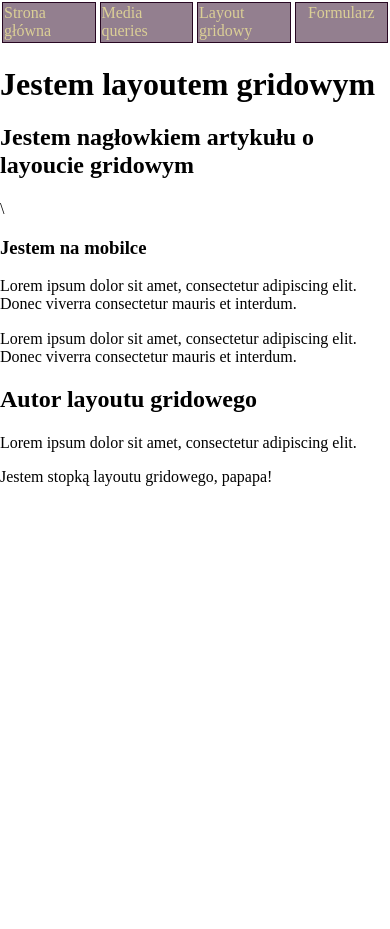
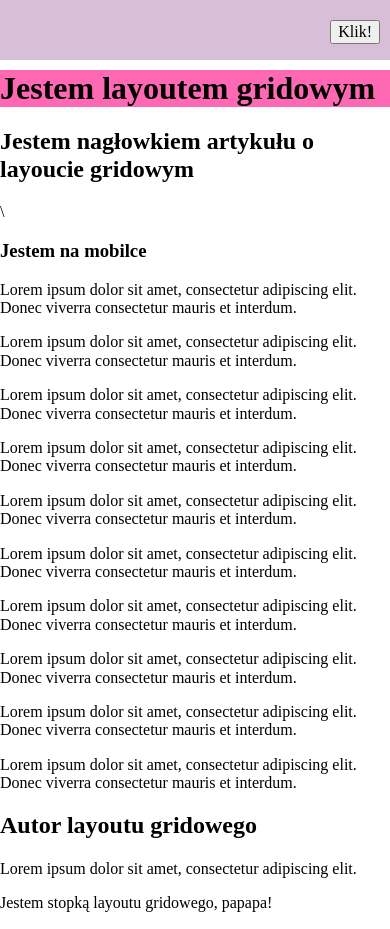
Before and after one commit to Karwska/homepage, a plain HTML site: page html/media_queries_testing.html in a window 390 px wide. Before the commit the page ends 844 px from the top, so only its background shows below. Drawn offline with Linux system fonts and the light colour scheme.

Commit message:
media queries testing added

```diff
--- a/css/media-queries.css
+++ b/css/media-queries.css
@@ -1,4 +1,8 @@
-F .layout__header {
+.layout {
+  margin: 70px auto 0;
+}
+
+.layout__header {
   grid-area: header;
   background-color: hotpink;
   grid-column: 1 / span 3;
@@ -14,10 +18,25 @@ F .layout__header {
   grid-column-start: 3;
   grid-column-end: 4;
 }
+
+.header {
+  top: 0;
+  background-color: thistle;
+  min-height: 60px;
+  width: 100%;
+  position: fixed;
+}
 .navigation {
-  max-width: 100vw;
-  display: flex;
-  justify-content: center;
+  display: none;
+}
+
+.hamburger {
+  position: absolute;
+  top: 20px;
+  right: 10px;
+}
+.navigation--open {
+  display: block;
 }
 .navigation__link {
   border: 1px solid #270722;
@@ -37,6 +56,9 @@ F .layout__header {
   .layout__article {
     color: greenyellow;
   }
+  .hamburger {
+    display: none;
+  }
   .layout {
     display: grid;
     grid-template-areas:
@@ -49,10 +71,31 @@ F .layout__header {
     width: 770px;
     margin: 16px auto;
   }
+
+  .header {
+    position: initial;
+  }
+
   .mobile {
-    color: yellow
+    color: yellow;
   }
+  .navigation {
+    max-width: 100vw;
+    display: flex;
+    justify-content: center;
   }
+  .navigation__link {
+    border: 1px solid #270722;
+    width: 100px;
+    padding: 1px;
+    margin: 2px;
+    background: #300a2a85;
+    color: #dbcf96;
+    text-decoration: none;
+    display: flex;
+    justify-content: center;
+  }
+}
 
 @media screen and (min-width: 1024px) {
   body {
--- a/html/media_queries_testing.html
+++ b/html/media_queries_testing.html
@@ -3,27 +3,54 @@
   <head>
     <meta charset="UTF-8" />
     <meta name="viewport" content="width=device-width, initial-scale=1.0" />
-    <title>Karwska|Media Queries Testing Page </title>
+    <title>Karwska|Media Queries Testing Page</title>
     <link href="/css/normalize.css" rel="stylesheet" type="text/css" />
     <link href="/css/media-queries.css" rel="stylesheet" type="text/css" />
   </head>
 
   <body>
-    <header id="top">
-      <nav class="navigation">
+    <header id="top" class="header">
+      <nav class="navigation navigation--js">
         <a href="/index.html" class="navigation__link">Strona główna</a>
         <a href="/html/media_queries_testing.html" class="navigation__link">Media queries</a>
         <a href="/html/layout_grid.html" class="navigation__link">Layout gridowy</a>
         <a href="/html/formularz.html" class="navigation__link">Formularz</a>
       </nav>
+      <button class="hamburger hamburger--js" aria-label="Otwórz menu">Klik!</button>
     </header>
     <main class="layout">
       <header class="layout__header">
         <h1>Jestem layoutem gridowym</h1>
       </header>
       <article class="layout__article">
-        <h2>Jestem nagłowkiem artykułu o layoucie gridowym</h2>\
+        <h2>Jestem nagłowkiem artykułu o layoucie gridowym</h2>
+        \
         <h3 class="mobile">Jestem na mobilce</h3>
+        <p>
+          Lorem ipsum dolor sit amet, consectetur adipiscing elit. Donec viverra consectetur mauris et interdum.
+        </p>
+        <p>
+          Lorem ipsum dolor sit amet, consectetur adipiscing elit. Donec viverra consectetur mauris et interdum.
+        </p>
+        <p>
+          Lorem ipsum dolor sit amet, consectetur adipiscing elit. Donec viverra consectetur mauris et interdum.
+        </p>
+        <p>
+          Lorem ipsum dolor sit amet, consectetur adipiscing elit. Donec viverra consectetur mauris et interdum.
+        </p>
+        <p>
+          Lorem ipsum dolor sit amet, consectetur adipiscing elit. Donec viverra consectetur mauris et interdum.
+        </p>
+        <p>
+          Lorem ipsum dolor sit amet, consectetur adipiscing elit. Donec viverra consectetur mauris et interdum.
+        </p>
+
+        <p>
+          Lorem ipsum dolor sit amet, consectetur adipiscing elit. Donec viverra consectetur mauris et interdum.
+        </p>
+        <p>
+          Lorem ipsum dolor sit amet, consectetur adipiscing elit. Donec viverra consectetur mauris et interdum.
+        </p>
         <p>
           Lorem ipsum dolor sit amet, consectetur adipiscing elit. Donec viverra consectetur mauris et interdum.
         </p>
@@ -41,5 +68,6 @@
         <p>Jestem stopką layoutu gridowego, papapa!</p>
       </footer>
     </main>
+    <script src="/js/media-queries.js"></script>
   </body>
 </html>
--- /dev/null
+++ b/js/media-queries.js
@@ -0,0 +1,6 @@
+const hamburger = document.querySelector(".hamburger--js");
+
+hamburger.addEventListener("click", () => {
+  const nav = document.querySelector(".navigation--js");
+  nav.classList.toggle("navigation--open");
+});
```
Also changed, not shown: css/style.css (+18 -0 lines), index.html (+1 -1 lines), js/main.js (line endings or trailing spaces).
